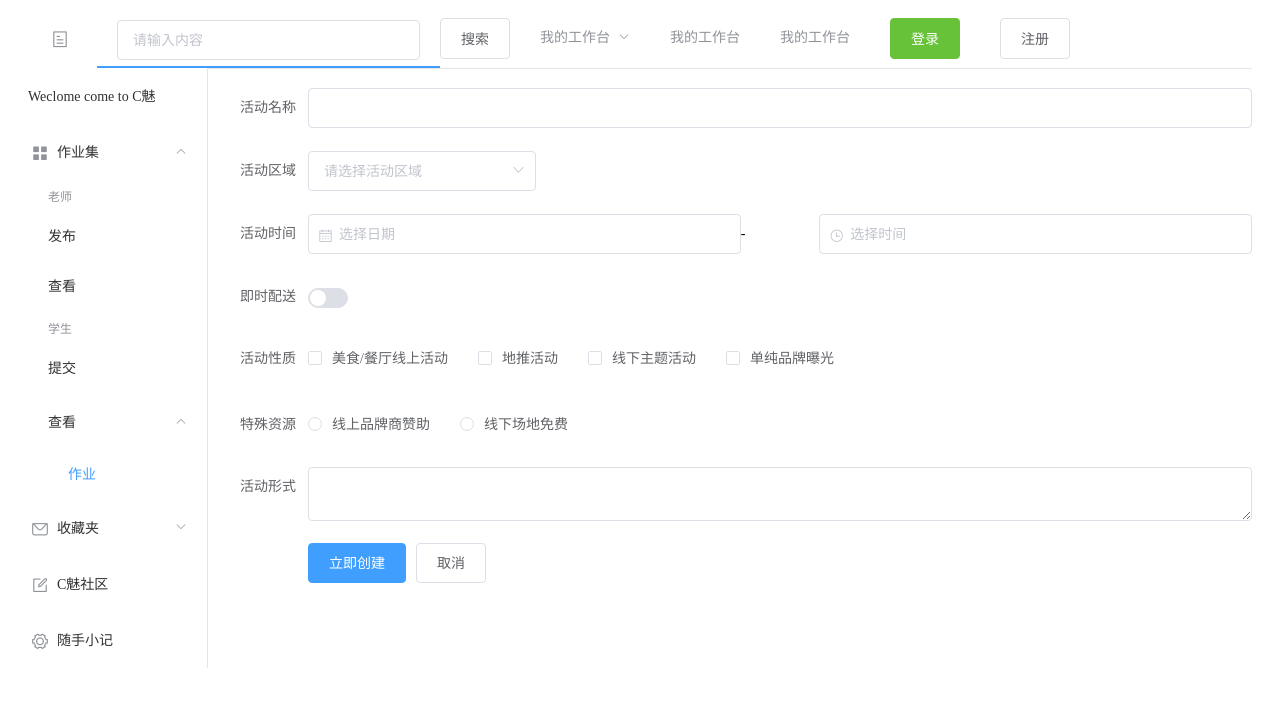
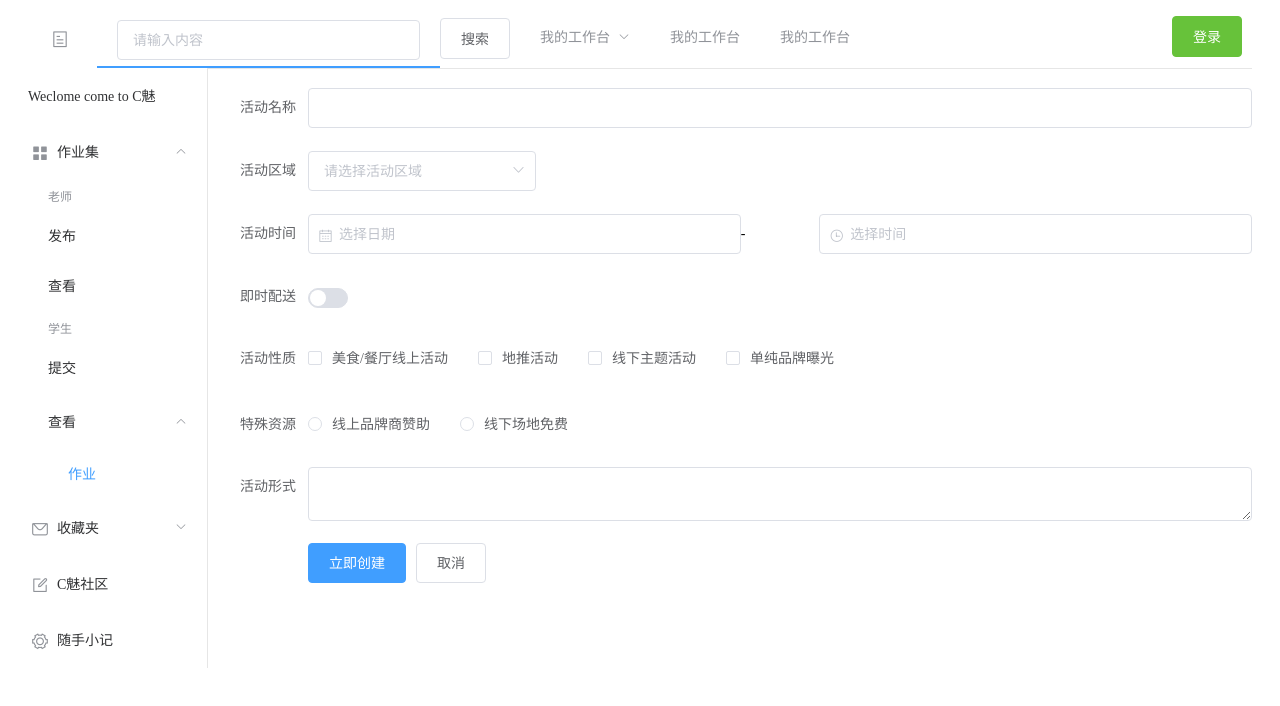
Before and after one commit to assignment-platform/web-ui, a Vue app: page / in a window 1280 px wide. Shown: the top 706 px of the page. Built offline with nearby package versions, Linux system fonts and the light colour scheme; the HTML template or start-up script is replaced by a standard one.

Commit message:
登录调修，注册删掉了

```diff
--- a/src/components/Navbar.vue
+++ b/src/components/Navbar.vue
@@ -25,8 +25,9 @@
     </el-submenu>
     <el-menu-item index="3" >我的工作台</el-menu-item>
     <el-menu-item index="4" >我的工作台</el-menu-item>
+    <div class="ss">
     <el-menu-item index="5" ><el-button type="success" id="dl" >登录</el-button></el-menu-item>
-    <el-menu-item index="6" ><el-button plain  id="zc" >注册</el-button></el-menu-item>
+    </div>
   </el-menu>
 </template>
 
@@ -49,4 +50,13 @@ export default {
  #daohang {
    margin-left: 80px;
  }
+ /* #dl {
+  margin-left: 520px;
+ } */
+ .ss {
+   height: 30px;
+   line-height: 30px;
+   width: 100px;
+   float: right;
+ }
 </style>
```
